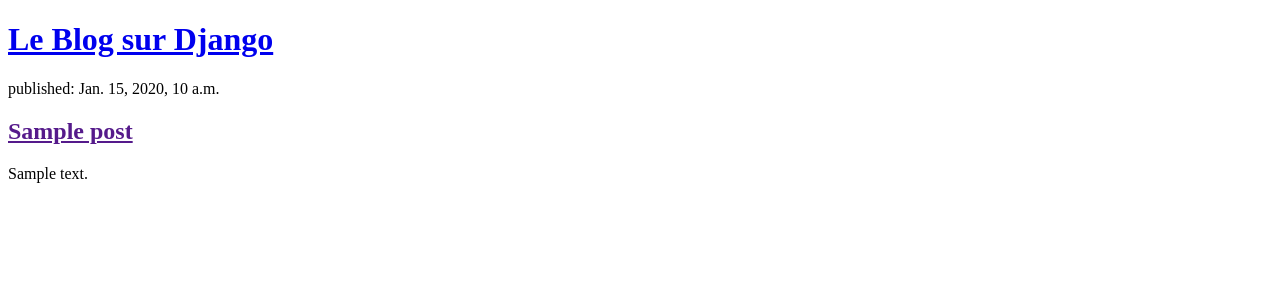
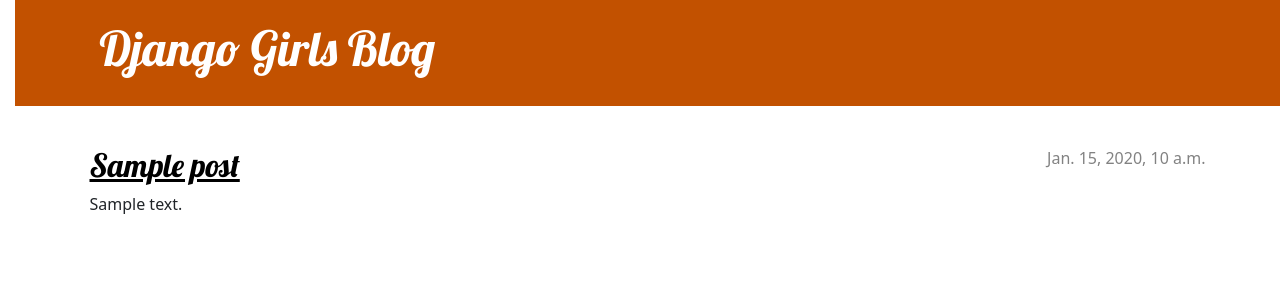
Before and after one commit to knafil/mon-premier-blog, a Django app: page / in a window 1280 px wide. Shown: the top 300 px of the page. Run offline with Django 3.2, Linux system fonts and the light colour scheme; tables that the repository leaves empty hold one stand-in row (values such as "Sample post").

Commit message:
Vue et template ajoutées pour le détail du post ainsi que le CSS du site.

```diff
--- /dev/null
+++ b/blog/static/css/blog.css
@@ -0,0 +1,66 @@
+h1 a, h2 a {
+	color: #C25100;
+	font-family: 'Lobster';
+}
+body {
+	padding-left: 15px;
+}
+.page-header {
+    background-color: #C25100;
+    margin-top: 0;
+    margin-bottom: 40px;
+    padding: 20px 20px 20px 40px;
+}
+.page-header h1,
+.page-header h1 a,
+.page-header h1 a:visited,
+.page-header h1 a:active {
+    color: #ffffff;
+    font-size: 36pt;
+    text-decoration: none;
+}
+h1,
+h2,
+h3,
+h4 {
+    font-family: 'Lobster', cursive;
+}
+.date {
+    color: #828282;
+}
+.save {
+    float: right;
+}
+.post-form textarea,
+.post-form input {
+    width: 100%;
+}
+.top-menu,
+.top-menu:hover,
+.top-menu:visited {
+    color: #ffffff;
+    float: right;
+    font-size: 26pt;
+    margin-right: 20px;
+}
+.post {
+    margin-bottom: 70px;
+}
+.post h2 a,
+.post h2 a:visited {
+    color: #000000;
+}
+.post > .date,
+.post > .actions {
+    float: right;
+}
+.btn-secondary,
+.btn-secondary:visited {
+    color: #C25100;
+    background: none;
+    border-color: #C25100;
+}
+.btn-secondary:hover {
+    color: #FFFFFF;
+    background-color: #C25100;
+}
--- /dev/null
+++ b/blog/templates/blog/base.html
@@ -0,0 +1,25 @@
+{% load static %}
+<!DOCTYPE html>
+<html>
+    <head>
+        <title>Django Girls blog</title>
+        <link rel="stylesheet" href="https://cdn.jsdelivr.net/npm/bootstrap@5.1.3/dist/css/bootstrap.min.css" integrity="sha384-1BmE4kWBq78iYhFldvKuhfTAU6auU8tT94WrHftjDbrCEXSU1oBoqyl2QvZ6jIW3" crossorigin="anonymous">
+        <link href='//fonts.googleapis.com/css?family=Lobster&subset=latin,latin-ext' rel='stylesheet' type='text/css'>
+        <link rel="stylesheet" href="{% static 'css/blog.css' %}">
+    </head>
+
+<body>
+    <header class="page-header">
+      <div class="container">
+          <h1><a href="/">Django Girls Blog</a></h1>
+      </div>
+    </header>
+    <main class="container">
+        <div class="row">
+            <div class="col">
+            {% block content %}
+            {% endblock %}
+            </div>
+        </div>
+    </main>
+</body>
--- a/blog/templates/blog/post_list.html
+++ b/blog/templates/blog/post_list.html
@@ -1,20 +1,12 @@
-<!DOCTYPE html>
-<html>
-    <head>
-        <title>Le Blog Django</title>
-    </head>
-    <body>
-        <header>
-            <h1><a href="/">Le Blog sur Django</a></h1>
-        </header>
-
-        {% for post in posts %}
-
-	<article>
-            <time>published: {{ post.published_date }}</time>
-            <h2><a href="">{{ post.titre }}</a></h2>
-            <p>{{ post.texte|linebreaksbr }}</p>
-        </article>
-	{% endfor %}
-    </body>
-</html>
+{% extends 'blog/base.html' %}
+{% block content %}
+{% for post in posts %}
+                    <article class="post">
+                        <time class="date">
+                            {{ post.published_date }}
+                        </time>
+                        <h2><a href="{% url 'post_detail' pk=post.pk %}">{{ post.titre }}</a></h2>
+                        <p>{{ post.texte|linebreaksbr }}</p>
+                    </article>
+ {% endfor %}
+{% endblock %}
--- a/blog/urls.py
+++ b/blog/urls.py
@@ -2,4 +2,5 @@
 from . import views
 urlpatterns = [
     path('', views.post_list, name='post_list'),
+    path('post/<int:pk>/', views.post_detail, name='post_detail'),
 ]
--- a/blog/views.py
+++ b/blog/views.py
@@ -1,7 +1,10 @@
-from django.shortcuts import render
+from django.shortcuts import render, get_object_or_404
 from django.utils import timezone
 from .models import Post
 # Create your views here.
 def post_list(request):
 	posts=Post.objects.filter(published_date__lte=timezone.now()).order_by('published_date')
 	return render(request, 'blog/post_list.html', {'posts':posts})
+def post_detail(request, pk):
+	post = get_object_or_404(Post, pk=pk)
+	return render(request, 'blog/post_detail.html', {'post': post})
```
Also changed, not shown: blog/templates/blog/post_detail.html (added, +13 -0 lines).
